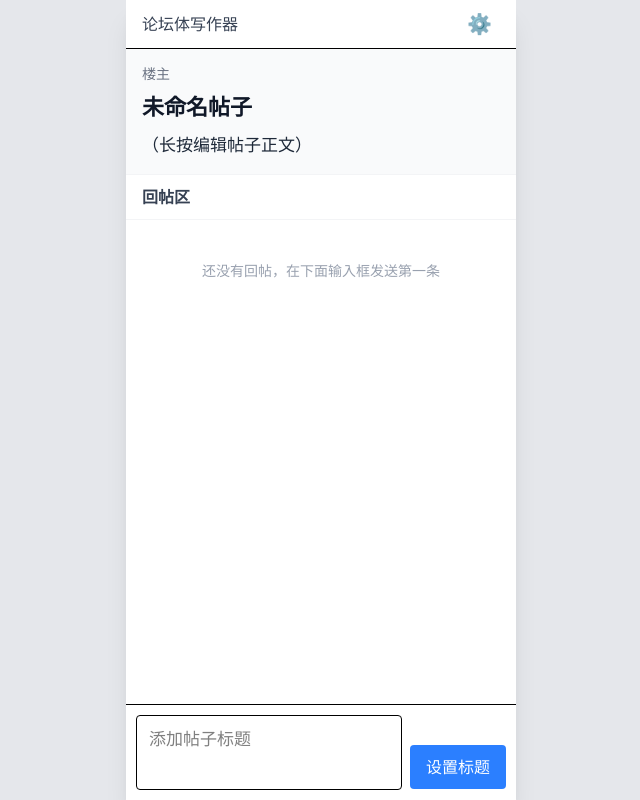
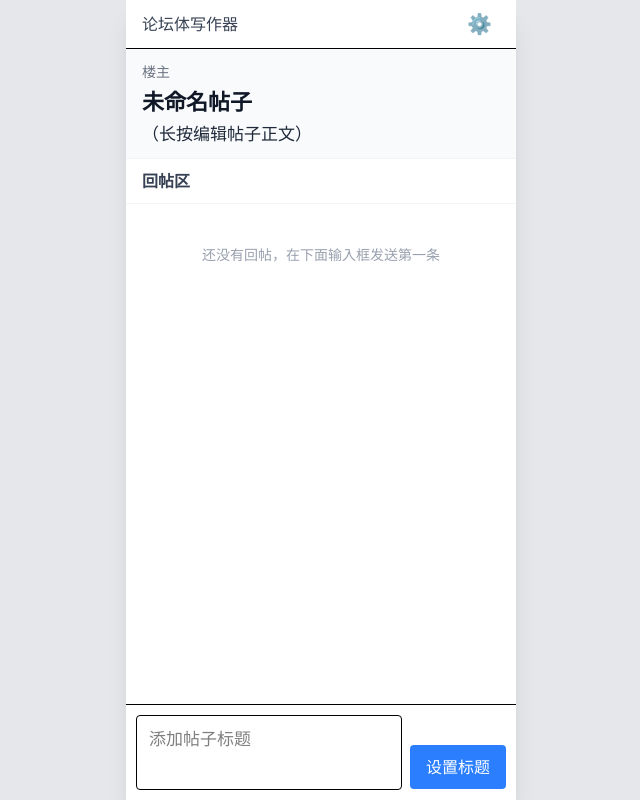
Before and after one commit to congrongpo/luntanti, a React (Vite) app: page / in a window 1280 px wide. Shown: the whole page, without its empty margins (319-959 px from the left). Built offline with nearby package versions, Linux system fonts and the light colour scheme.

Commit message:
减小行间距

```diff
--- a/src/App.tsx
+++ b/src/App.tsx
@@ -267,15 +267,17 @@ export default function App() {
         )}
 
         <div ref={listRef} className="flex-1 overflow-y-auto no-scrollbar">
-
+          {/* 帖子本体 */}
           <div
             onPointerDown={onHeaderPointerDown}
             onPointerUp={onHeaderPointerUp}
             onPointerLeave={onHeaderPointerUp}
             onContextMenu={e => e.preventDefault()}
-            className="px-4 py-3.5 border-b border-gray-100 bg-gray-50 select-none"
+            // 【修改点】把 py-3.5 改成 py-3
+            className="px-4 py-3 border-b border-gray-100 bg-gray-50 select-none"
           >
-            <div className="flex justify-between items-center mb-2">
+            {/* 楼主 + 版面 */}
+            <div className="flex justify-between items-center mb-1.5">
               <div className="text-gray-500" style={{ fontSize: `${post.settings.fontSizeSub}px` }}>
                 {post.nickname || '楼主'}
               </div>
@@ -286,15 +288,21 @@ export default function App() {
               )}
             </div>
 
-            <div className="font-bold mb-2.5 break-words text-gray-900 leading-snug" style={{ fontSize: `${post.settings.fontSizeTitle}px` }}>
+            {/* 标题 */}
+            {/* 【修改点】把 mb-2.5 改成 mb-1.5，减小行高 */}
+            <div className="font-bold mb-1.5 break-words text-gray-900" style={{ fontSize: `${post.settings.fontSizeTitle}px`, lineHeight: 1.3 }}>
               {post.title || '未命名帖子'}
             </div>
 
-            <div className="whitespace-pre-wrap break-words text-gray-800 leading-relaxed" style={{ fontSize: `${post.settings.fontSizeBody}px` }}>
+            {/* 正文 */}
+            <div
+              className="whitespace-pre-wrap break-words text-gray-800"
+              // 【修改点】把 leading-relaxed 换成紧凑的行高 1.4
+              style={{ fontSize: `${post.settings.fontSizeBody}px`, lineHeight: 1.4 }}
+            >
               {post.body || '（长按编辑帖子正文）'}
             </div>
           </div>
-
           <div className="px-4 py-2.5 font-bold text-gray-700 bg-white border-b border-gray-100" style={{ fontSize: `${post.settings.fontSizeBody - 1}px` }}>
             回帖区
           </div>
--- a/src/FloorItem.tsx
+++ b/src/FloorItem.tsx
@@ -24,10 +24,10 @@ export function FloorItem({ floor, index, floors, settings, onLongPress }: Props
       onPointerUp={cancel}
       onPointerLeave={cancel}
       onContextMenu={e => e.preventDefault()}
-      className="px-4 py-3.5 border-b border-gray-100 select-none bg-white"
+      className="px-4 py-2 border-b border-gray-100 select-none bg-white"
     >
       {/* 第一行：楼层号 + 昵称 + 楼主标 */}
-      <div className="text-gray-500 mb-2 flex items-center flex-wrap" style={{ fontSize: `${settings.fontSizeSub}px` }}>
+      <div className="text-gray-500 mb-1.5 flex items-center flex-wrap" style={{ fontSize: `${settings.fontSizeSub}px` }}>
         <span className="font-medium text-gray-600 mr-2">{index + 1}楼</span>
         {floor.nickname && <span className="font-medium text-gray-700 mr-2">{floor.nickname}</span>}
         {floor.isOwner && (
@@ -43,7 +43,7 @@ export function FloorItem({ floor, index, floors, settings, onLongPress }: Props
       {/* 引用块 */}
       {floor.quotes.length > 0 && (
         <div
-          className="bg-gray-100 rounded-lg p-3 text-gray-500 mb-3 space-y-1"
+          className="bg-gray-100 rounded-lg p-2 text-gray-500 mb-2 space-y-0.5"
           style={{ fontSize: `${settings.fontSizeSub}px` }}
         >
           {floor.quotes.map(qid => {
@@ -62,15 +62,16 @@ export function FloorItem({ floor, index, floors, settings, onLongPress }: Props
       {/* 第二行：正文 */}
       <div
         className="text-gray-800 whitespace-pre-wrap break-words leading-relaxed"
-        style={{ fontSize: `${settings.fontSizeBody}px` }}
+        style={{ fontSize: `${settings.fontSizeBody}px`,
+          lineHeight: 1.4  }}
       >
         {floor.content}
       </div>
 
       {/* 点赞数 */}
       {settings.showLikes && (
-        <div className="text-gray-400 mt-3 flex justify-end items-center gap-1" style={{ fontSize: `${settings.fontSizeSub}px` }}>
-          <svg className="w-5 h-5" fill="none" stroke="currentColor" viewBox="0 0 24 24" xmlns="http://www.w3.org/2000/svg">
+        <div className="text-gray-400 mt-1.5 flex justify-end items-center gap-1" style={{ fontSize: `${settings.fontSizeSub}px` }}>
+          <svg className="w-4 h-4" fill="none" stroke="currentColor" viewBox="0 0 24 24" xmlns="http://www.w3.org/2000/svg">
             <path strokeLinecap="round" strokeLinejoin="round" strokeWidth={2} d="M14 10h4.764a2 2 0 011.789 2.894l-3.5 7A2 2 0 0115.263 21h-4.017c-.163 0-.326-.02-.485-.06L7 20m7-10V5a2 2 0 00-2-2h-.095c-.5 0-.905.405-.905.905 0 .714-.211 1.412-.608 2.006L7 11v9m7-10h-2M7 20H5a2 2 0 01-2-2v-6a2 2 0 012-2h2.514" />
           </svg>
           {floor.likes}
```
